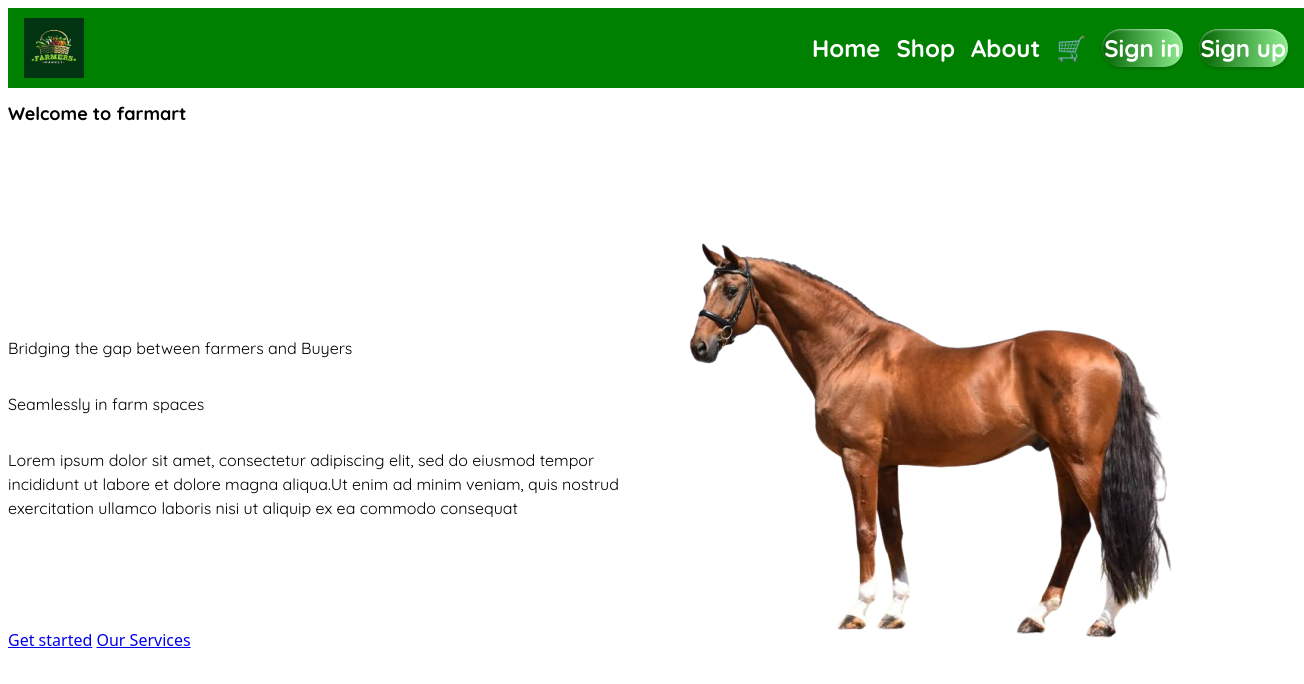
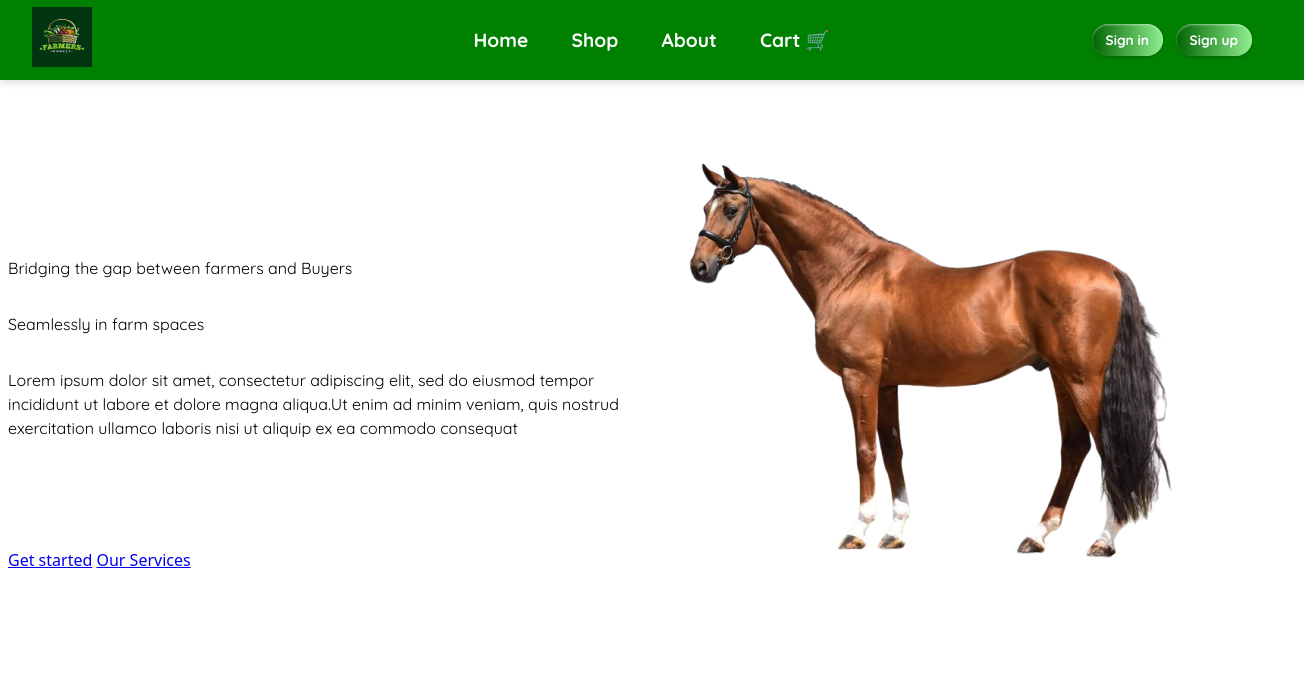
Before and after one commit to Kipkoech854/farmart-22, a React (Vite) app: page / in a window 1280 px wide. Shown: the top 684 px of the page, 1304 px wide, since content can reach past the window. Built offline with nearby package versions, Linux system fonts and the light colour scheme.

Commit message:
Navbar styling and making it responsive

```diff
--- a/src/Stylesheets/Navbar.css
+++ b/src/Stylesheets/Navbar.css
@@ -1,11 +1,17 @@
 .navbar {
+  position: fixed;
+  top: 0;
+  left: 0;
+  right: 0;
+  z-index: 1000;
+
   display: flex;
   justify-content: space-between;
   align-items: center;
   height: 80px;
+  padding: 0 2rem;
   background-color: #008000;
-  padding: 0 1rem;
-  flex-direction: row;
+  box-shadow: 0 4px 6px rgba(0, 0, 0, 0.1);
   font-family: 'Quicksand', sans-serif;
   width: 100%;
 }
@@ -13,49 +19,166 @@
 .navbar img {
   height: 60px;
   width: auto;
+  object-fit: contain;
+}
+
+.navbar nav {
   display: flex;
-  align-items: flex-start;
+  align-items: center;
+  margin-right: 60px;
 }
 
 .navbar nav a {
   color: white;
-  margin-left: 1rem;
+  margin-left: 1.2rem;
   text-decoration: none;
-  font-size: x-large;
-  font-family: 'Quicksand', sans-serif;
+  font-size: 1.2rem;
   font-weight: bold;
-  align-items: center;
-
+  transition: background 0.5s ease, box-shadow 0.5s ease;
 }
 
-.navbar nav a:hover {
-  text-decoration: underline;
+.auth-links {
+  display: flex;
+  margin-right: 60px;
 }
-.navbar nav {
-  display: flex;
-  flex-direction: row;
-  align-items: center;
-  justify-content: center;
-  justify-self: center;
-}
+
 .auth-links a {
-  display: inline-block;
-  padding: 1px 2px;
-  margin-left: 1rem;
-  border-radius: 999px;
+  padding: 6px 14px;
+  margin-left: 0.8rem;
+  border-radius: 50px;
   background: linear-gradient(to right, #006400, #90ee90);
   color: white;
   text-decoration: none;
   font-weight: bold;
-  font-size: 0.6rem;
+  font-size: 0.85rem;
   box-shadow: inset 0 1px 2px rgba(255, 255, 255, 0.5),
               0 2px 3px rgba(0, 0, 0, 0.15);
-  transition: transform 0.2s ease, box-shadow 0.2s ease;
+  transition: transform 0.3s ease, box-shadow 0.3s ease;
 }
 
 .auth-links a:hover {
-  transform: translateY(-1px);
+  background: linear-gradient(to right, #90ee90, #006400);
   box-shadow: inset 0 1px 3px rgba(255, 255, 255, 0.6),
               0 4px 6px rgba(0, 0, 0, 0.2);
-  text-decoration: underline;
 }
+
+.logo {
+  z-index: 2;
+}
+
+.center-nav {
+  position: absolute;
+  left: 50%;
+  transform: translateX(-50%);
+  z-index: 1;
+}
+
+.center-nav nav {
+  display: flex;
+  gap: 1.5rem;
+  align-items: center;
+}
+
+.center-nav nav a {
+  color: white;
+  text-decoration: none;
+  font-size: 1.2rem;
+  font-weight: bold;
+  transition: color 0.3s ease;
+}
+
+.center-nav nav a:hover {
+  color: #012b01;
+}
+
+.hamburger {
+  display: none;
+  font-size: 2rem;
+  cursor: pointer;
+  color: white;
+  z-index: 1200;
+}
+
+
+.hamburger.hide {
+  display: none;
+}
+
+
+.side-drawer {
+  position: fixed;
+  top: 0;
+  right: -300px;
+  width: 200px;
+  height: 100vh;
+  background-color: #008000;
+  padding: 2rem 1.2rem;
+  display: flex;
+  flex-direction: column;
+  gap: 1.2rem;
+  z-index: 1100;
+  transition: right 0.3s ease-in-out;
+}
+
+.side-drawer.open {
+  right: 0;
+}
+
+.side-drawer nav {
+  display: flex;
+  flex-direction: column;
+  gap: 1.2rem;
+}
+
+.side-drawer nav a {
+  color: white;
+  font-size: 1.1rem;
+  text-decoration: none;
+  font-weight: bold;
+}
+
+.close-btn {
+  font-size: 2rem;
+  position: absolute;
+  top: 1rem;
+  left: 1.2rem;
+  cursor: pointer;
+  color: white;
+}
+
+
+.side-drawer .auth-links {
+  display: flex;
+  flex-direction: column;
+  align-items: center;
+  justify-content: center;
+  margin-top: auto;
+  margin-bottom: 2rem;
+  gap: 1rem;
+}
+
+
+@media screen and (max-width: 768px) {
+  .center-nav,
+  .desktop-auth {
+    display: none;
+  }
+
+  .hamburger {
+    display: block;
+    position: absolute;
+    left: 23rem;
+    top: 1rem;
+  }
+  .auth-links {
+    right : 190px;
+    position : absolute;
+  }
+}
+
+
+@media screen and (min-width: 769px) {
+  .side-drawer {
+    display: none;
+  }
+}
--- a/src/components/Navbar.jsx
+++ b/src/components/Navbar.jsx
@@ -3,20 +3,47 @@ import { Link } from "react-router-dom";
 import "../Stylesheets/Navbar.css";
 
 const Navbar = () => {
+  const [menuOpen, setMenuOpen] = React.useState(false);
+  const toggleMenu = () => setMenuOpen(!menuOpen);
+
   return (
     <div className="navbar">
-      <img src="/images/farmart-logo.jpg" alt="Farmart Logo" />
-      <nav>
-        <Link to="/">Home</Link>
-        <Link to ='shop'>Shop</Link>
-        <Link to="/about">About</Link>
-        <Link to ='Cart'>🛒</Link>
-        <div className="auth-links">
-              <Link to = 'Signin'>Sign in</Link>
-              <Link to ='Signup'>Sign up</Link>
-        </div>
-      </nav>
+      <div className="logo">
+        <img src="/images/farmart-logo.jpg" alt="Farmart Logo" />
+      </div>
+
+      <div className={`hamburger ${menuOpen ? "hide" : ""}`} onClick={toggleMenu}>
+        ☰
+      </div>
+
+      <div className={`side-drawer ${menuOpen ? "open" : ""}`}>
+        <span className="close-btn" onClick={toggleMenu}>
+          &times;
+        </span>
+        <nav>
+          <Link to="/" onClick={toggleMenu}>Home</Link>
+          <Link to="/shop" onClick={toggleMenu}>Shop</Link>
+          <Link to="/about" onClick={toggleMenu}>About</Link>
+          <Link to="/cart" onClick={toggleMenu}>Cart 🛒</Link>
+
+        </nav>
+      </div>
+
+      <div className="center-nav">
+        <nav>
+          <Link to="/">Home</Link>
+          <Link to="/shop">Shop</Link>
+          <Link to="/about">About</Link>
+          <Link to="/cart">Cart 🛒</Link>
+        </nav>
+      </div>
+
+      <div className="auth-links">
+        <Link to="/signin">Sign in</Link>
+        <Link to="/signup">Sign up</Link>
+      </div>
     </div>
+
   );
 };
 
```
